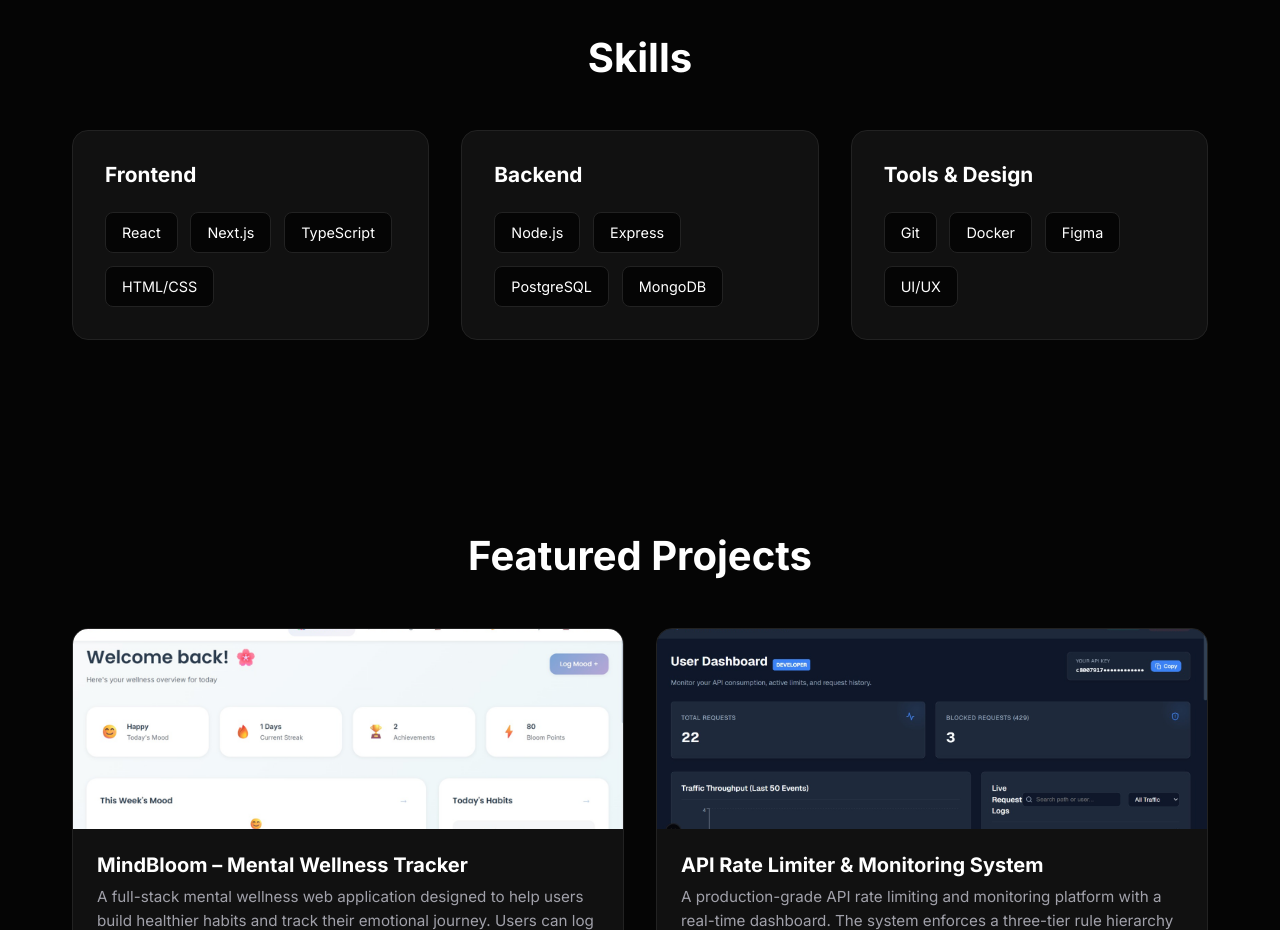
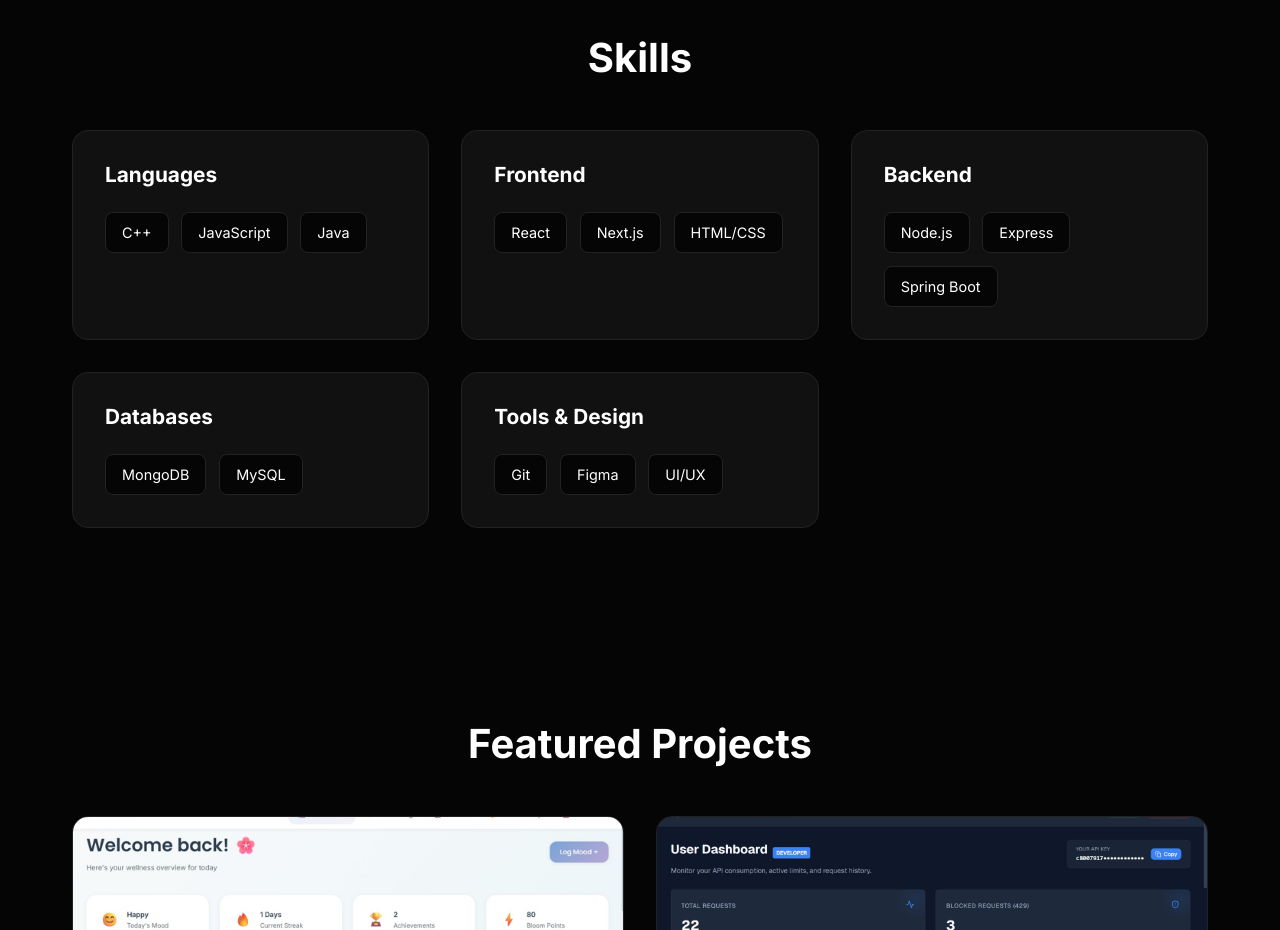
Before and after one commit to Khushbu696/Portfolio, a Next.js app: page / in a window 1280 px wide. Shown: the part 1980-2910 px from the top of the page. Built offline with nearby package versions, Linux system fonts and the light colour scheme.

Commit message:
reorganize skills section by adding Languages and improving structure

```diff
--- a/src/app/page.tsx
+++ b/src/app/page.tsx
@@ -90,28 +90,44 @@ export default function Home() {
           <h2 className={styles.sectionTitle}>Skills</h2>
           <div className={styles.skillsGrid}>
             <div className={styles.skillCategory}>
+              <h3>Languages</h3>
+              <div className={styles.skillTags}>
+                <span>C++</span>
+                <span>JavaScript</span>
+                <span>Java</span>
+              </div>
+            </div>
+
+            <div className={styles.skillCategory}>
               <h3>Frontend</h3>
               <div className={styles.skillTags}>
                 <span>React</span>
                 <span>Next.js</span>
-                <span>TypeScript</span>
                 <span>HTML/CSS</span>
               </div>
             </div>
+
             <div className={styles.skillCategory}>
               <h3>Backend</h3>
               <div className={styles.skillTags}>
                 <span>Node.js</span>
                 <span>Express</span>
-                <span>PostgreSQL</span>
-                <span>MongoDB</span>
+                <span>Spring Boot</span>
               </div>
             </div>
+
+            <div className={styles.skillCategory}>
+              <h3>Databases</h3>
+              <div className={styles.skillTags}>
+                <span>MongoDB</span>
+                <span>MySQL</span>
+              </div>
+            </div>
+
             <div className={styles.skillCategory}>
               <h3>Tools & Design</h3>
               <div className={styles.skillTags}>
                 <span>Git</span>
-                <span>Docker</span>
                 <span>Figma</span>
                 <span>UI/UX</span>
               </div>
```
